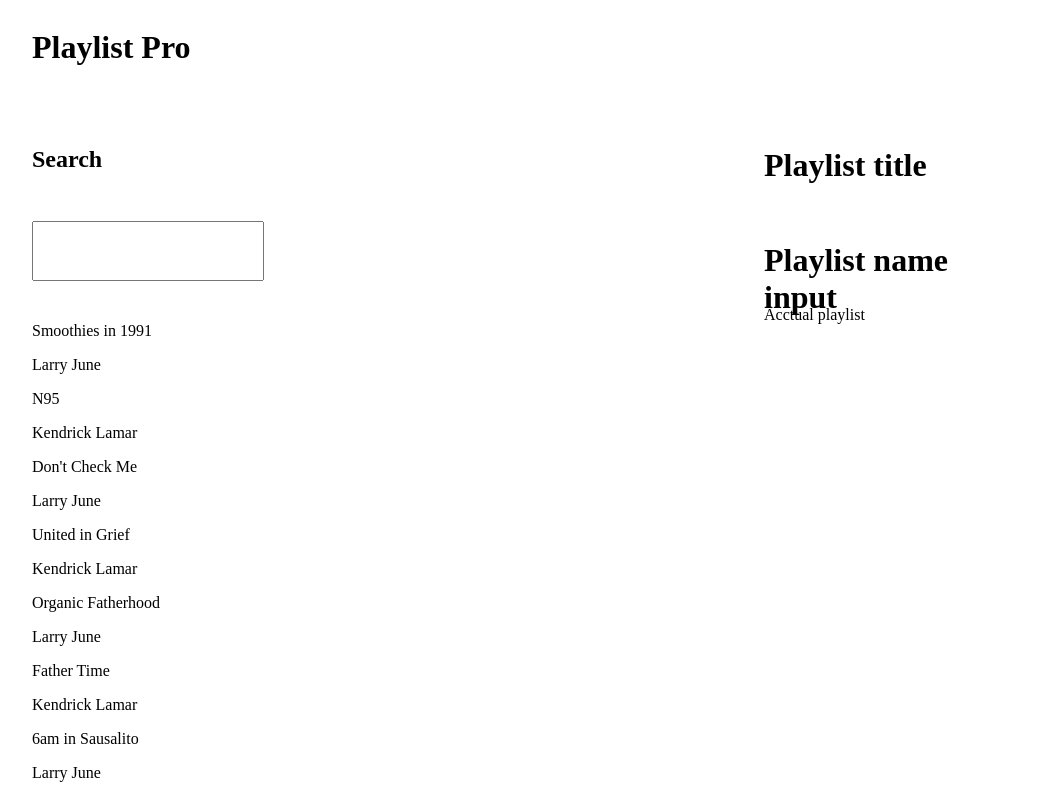
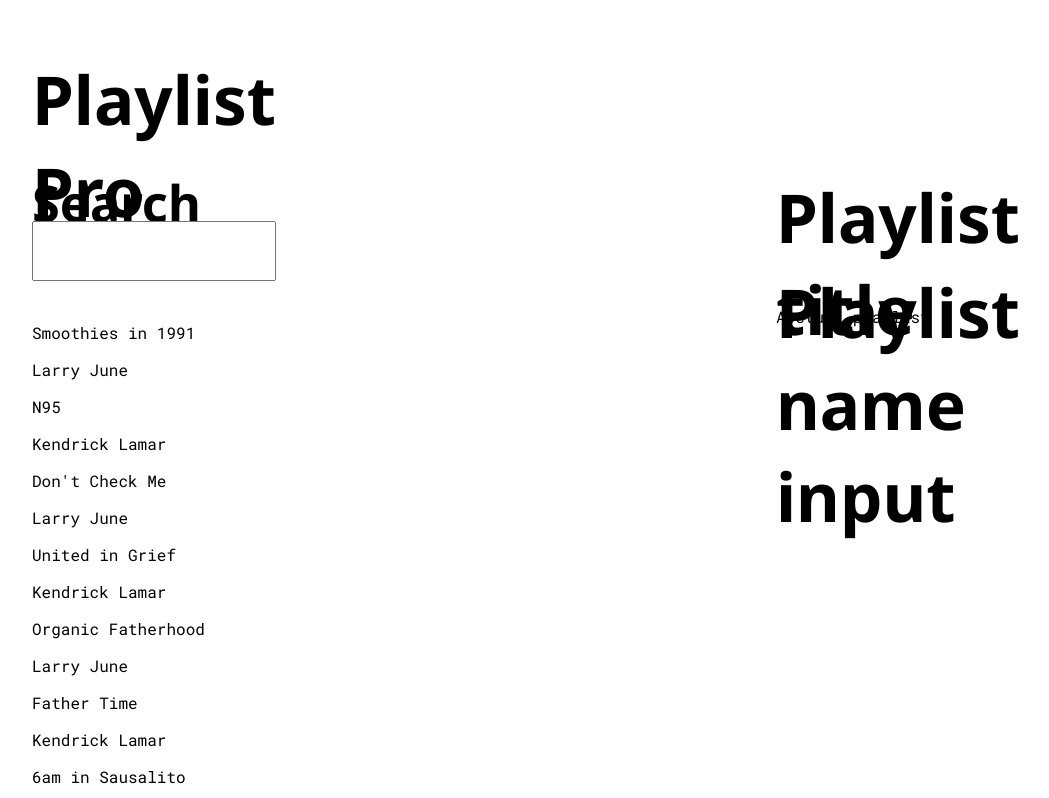
Before and after one commit to Joshua-Bernard/playlist-pro, a React app: page / in a window 1280 px wide. Shown: the top 798 px of the page, without its empty margins (126-1175 px from the left). Built offline with nearby package versions, Linux system fonts and the light colour scheme; the HTML template or start-up script is replaced by a standard one.

Commit message:
Added font familys and set font sizes

```diff
--- a/src/App.module.css
+++ b/src/App.module.css
@@ -1,3 +1,30 @@
+@import url('https://fonts.googleapis.com/css?family=Noto%20Sans:700|Roboto%20Mono:400');
+
+body {
+  font-family: 'Roboto Mono';
+  font-weight: 400;
+}
+
+h1, h2, h3, h4, h5 {
+  font-family: 'Noto Sans';
+  font-weight: 700;
+}
+
+html {font-size: 100%;} /* 16px */
+
+h1 {font-size: 4.210rem; /* 67.36px */}
+
+h2 {font-size: 3.158rem; /* 50.56px */}
+
+h3 {font-size: 2.369rem; /* 37.92px */}
+
+h4 {font-size: 1.777rem; /* 28.48px */}
+
+h5 {font-size: 1.333rem; /* 21.28px */}
+
+small {font-size: 0.750rem; /* 12px */}
+
+
 :root{
    --accent: #40DD8F;
    --background:#FEFCF6;
```
